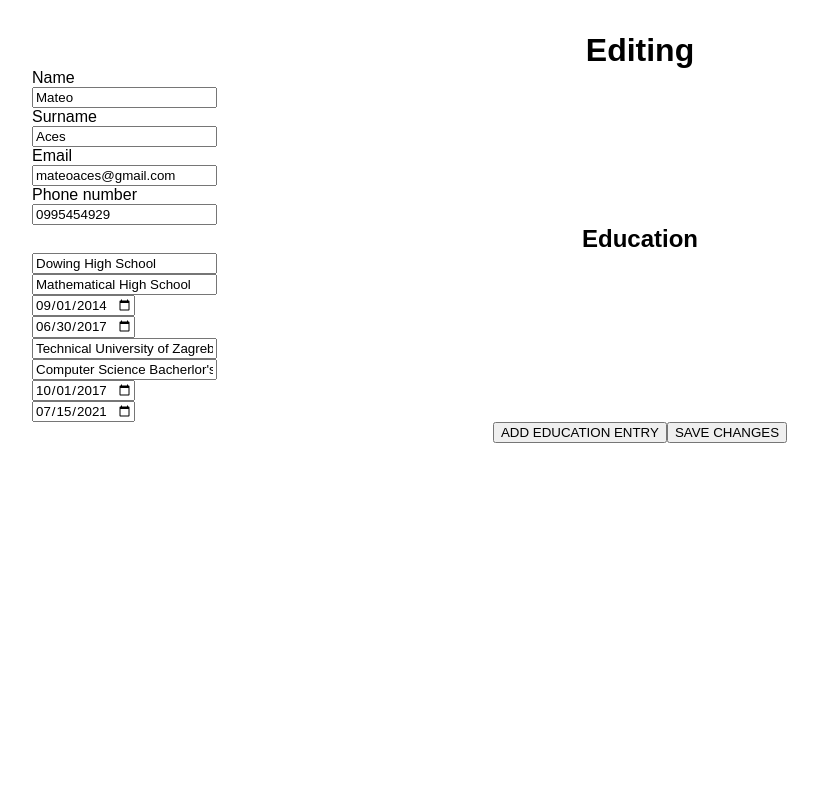
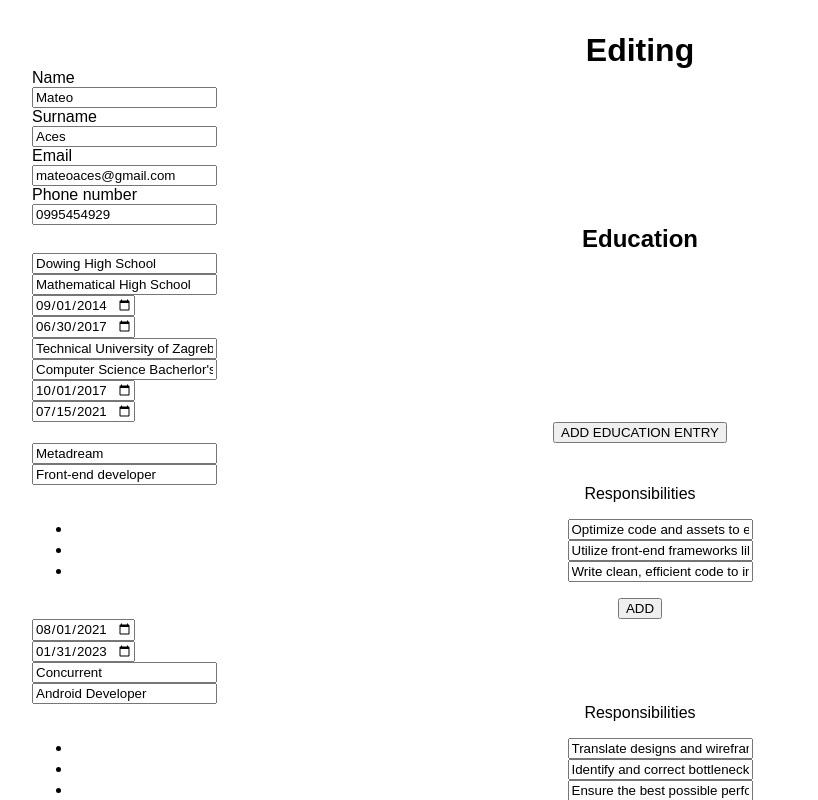
Before and after one commit to mateoo04/cv-application, a React (Vite) app: page / in a window 1280 px wide. Both pictures are taken after a click on the button "EDIT". Shown: the top 800 px of the page, without its empty margins (0-818 px from the left). Built offline with nearby package versions, Linux system fonts and the light colour scheme.

Commit message:
Create EditWorkExperienceEntry component
Work experience is now displayed and may be edited. EditEducationEntry was
moved into a separate file. deepEquality() was adjusted to be able to process
lists of responsibilities.

```diff
--- a/src/App.jsx
+++ b/src/App.jsx
@@ -34,9 +34,21 @@ function App() {
       companyName: 'Metadream',
       position: 'Front-end developer',
       mainResponsibilities: [
-        'Optimize code and assets to ensure fast load times and smooth performance',
-        'Utilize front-end frameworks like React to create scalable and reusable UI components',
-        'Write clean, efficient code to implement new features and functionalities based on project requirements',
+        {
+          value:
+            'Optimize code and assets to ensure fast load times and smooth performance',
+          id: 0,
+        },
+        {
+          value:
+            'Utilize front-end frameworks like React to create scalable and reusable UI components',
+          id: 1,
+        },
+        {
+          value:
+            'Write clean, efficient code to implement new features and functionalities based on project requirements',
+          id: 2,
+        },
       ],
       startDate: '2021-08-01',
       endDate: '2023-01-31',
@@ -46,12 +58,26 @@ function App() {
       companyName: 'Concurrent',
       position: 'Android Developer',
       mainResponsibilities: [
-        'Translate designs and wireframes into high quality code',
-        'Identify and correct bottlenecks and fix bugs',
-        'Ensure the best possible performance, quality, and responsiveness of the application',
+        {
+          value: 'Translate designs and wireframes into high quality code',
+          id: 0,
+        },
+        { value: 'Identify and correct bottlenecks and fix bugs', id: 1 },
+        {
+          value:
+            'Ensure the best possible performance, quality, and responsiveness of the application',
+          id: 2,
+        },
       ],
       startDate: '2023-02-01',
       id: 1,
+    },
+    {
+      companyName: 'Concurrent',
+      position: 'Team Lead',
+      mainResponsibilities: [{ value: '', id: 0 }],
+      startDate: '2024-02-01',
+      id: 2,
     },
   ]);
 
@@ -64,11 +90,13 @@ function App() {
           email={email}
           phoneNum={phoneNum}
           education={education}
+          workExperience={workExperience}
           handleNameChange={setName}
           handleSurnameChange={setSurname}
           handleEmailChange={setEmail}
           handlePhoneNumChange={setPhoneNum}
           handleEducationChange={setEducation}
+          handleWorkExperienceChange={setWorkExperience}
           onSubmit={() => setIsEditing(!isEditing)}
         />
       </>
--- a/src/components/CV.jsx
+++ b/src/components/CV.jsx
@@ -26,17 +26,21 @@ export default function CV({
       <div className='work-experience-list'>
         {workExperience.map((entry) => {
           return (
-            <div key={'work-experience-list-item' + entry.id}>
+            <div key={'work-experience-list-item-' + entry.id}>
               <h3>{entry.position}</h3>
               <p>{entry.companyName}</p>
               {entry.mainResponsibilities.length !== 0 && (
                 <>
                   <p>Responsibilities</p>
                   <ul>
-                    {entry.mainResponsibilities.map((responsibility, index) => {
+                    {entry.mainResponsibilities.map((responsibility) => {
                       return (
-                        <li key={'responsibility-item-' + index}>
-                          {responsibility}
+                        <li
+                          key={
+                            'responsibilities-list-item-' + responsibility.id
+                          }
+                        >
+                          {responsibility.value}
                         </li>
                       );
                     })}
--- /dev/null
+++ b/src/components/EditEducationEntry.jsx
@@ -0,0 +1,55 @@
+export default function EditEducationEntry({
+  educationEntry,
+  handleModifiedEducationChange,
+}) {
+  const { schoolName, titleOfStudy, startDate, endDate, id } = educationEntry;
+
+  return (
+    <>
+      <label htmlFor='school-name'>
+        <input
+          type='text'
+          id='school-name'
+          value={schoolName}
+          onChange={(e) =>
+            handleModifiedEducationChange(id, { schoolName: e.target.value })
+          }
+        />
+      </label>
+      <label htmlFor='study-title'>
+        <input
+          type='text'
+          id='study-title'
+          value={titleOfStudy}
+          onChange={(e) =>
+            handleModifiedEducationChange(id, { titleOfStudy: e.target.value })
+          }
+        />
+      </label>
+      <label htmlFor='start-date'>
+        <input
+          type='date'
+          id='start-date'
+          min='1900-01-01'
+          max='2100-12-31'
+          value={startDate}
+          onChange={(e) =>
+            handleModifiedEducationChange(id, { startDate: e.target.value })
+          }
+        />
+      </label>
+      <label htmlFor='end-date'>
+        <input
+          type='date'
+          id='end-date'
+          min='1900-01-01'
+          max='2100-12-31'
+          value={endDate}
+          onChange={(e) =>
+            handleModifiedEducationChange(id, { endDate: e.target.value })
+          }
+        />
+      </label>
+    </>
+  );
+}
--- a/src/components/EditForm.jsx
+++ b/src/components/EditForm.jsx
@@ -1,4 +1,6 @@
 import { useState } from 'react';
+import EditEducationEntry from './EditEducationEntry.jsx';
+import EditWorkExperienceEntry from './EditWorkExperienceEntry.jsx';
 import '../styles/EditForm.css';
 
 function deepEquality(firstArray, secondArray) {
@@ -10,64 +12,14 @@ function deepEquality(firstArray, secondArray) {
       Object.keys(item).length !== Object.keys(secondArray[index]).length
     )
       return false;
-
-    return Object.keys(item).every(
-      (key) => item[key] === secondArray[index][key]
-    );
+    return Object.keys(item).every((key) => {
+      if (Array.isArray(item)) {
+        return firstArray.every((item, index) => {
+          return item === secondArray[index];
+        });
+      } else return item[key] === secondArray[index][key];
+    });
   });
-}
-
-function EditEducationEntry({ educationEntry, handleEditEducationChange }) {
-  const { schoolName, titleOfStudy, startDate, endDate, id } = educationEntry;
-
-  return (
-    <>
-      <label htmlFor='school-name'>
-        <input
-          type='text'
-          id='school-name'
-          value={schoolName}
-          onChange={(e) =>
-            handleEditEducationChange(id, { schoolName: e.target.value })
-          }
-        />
-      </label>
-      <label htmlFor='study-title'>
-        <input
-          type='text'
-          id='study-title'
-          value={titleOfStudy}
-          onChange={(e) =>
-            handleEditEducationChange(id, { titleOfStudy: e.target.value })
-          }
-        />
-      </label>
-      <label htmlFor='start-date'>
-        <input
-          type='date'
-          id='start-date'
-          min='1900-01-01'
-          max='2100-12-31'
-          value={startDate}
-          onChange={(e) =>
-            handleEditEducationChange(id, { startDate: e.target.value })
-          }
-        />
-      </label>
-      <label htmlFor='end-date'>
-        <input
-          type='date'
-          id='end-date'
-          min='1900-01-01'
-          max='2100-12-31'
-          value={endDate}
-          onChange={(e) =>
-            handleEditEducationChange(id, { endDate: e.target.value })
-          }
-        />
-      </label>
-    </>
-  );
 }
 
 export default function EditForm({
@@ -76,35 +28,39 @@ export default function EditForm({
   email,
   phoneNum,
   education,
+  workExperience,
   handleNameChange,
   handleSurnameChange,
   handleEmailChange,
   handlePhoneNumChange,
   handleEducationChange,
+  handleWorkExperienceChange,
   onSubmit,
 }) {
-  const [editName, setEditName] = useState(name);
-  const [editSurname, setEditSurname] = useState(surname);
-  const [editEmail, setEditEmail] = useState(email);
-  const [editPhoneNum, setEditPhoneNum] = useState(phoneNum);
-  const [editEducation, setEditEducation] = useState(education);
+  const [modifiedName, setModifiedName] = useState(name);
+  const [modifiedSurname, setModifiedSurname] = useState(surname);
+  const [modifiedEmal, setModifiedEmal] = useState(email);
+  const [modifiedPhoneNum, setModifiedPhoneNum] = useState(phoneNum);
+  const [modifiedEducation, setModifiedEducation] = useState(education);
+  const [modifiedWorkExperience, setModifiedWorkExperience] =
+    useState(workExperience);
 
-  function handleEditNameChange(e) {
-    setEditName(e.target.value);
+  function handleModifiedNameChange(e) {
+    setModifiedName(e.target.value);
   }
-  function handleEditSurnameChange(e) {
-    setEditSurname(e.target.value);
+  function handleModifiedSurnameChange(e) {
+    setModifiedSurname(e.target.value);
   }
-  function handleEditEmailChange(e) {
-    setEditEmail(e.target.value);
+  function handleModifiedEmalChange(e) {
+    setModifiedEmal(e.target.value);
   }
-  function handleEditPhoneNumChange(e) {
-    setEditPhoneNum(e.target.value);
+  function handleModifiedPhoneNumChange(e) {
+    setModifiedPhoneNum(e.target.value);
   }
 
-  function handleEditEducationChange(id, modifiedProperties) {
-    setEditEducation(
-      editEducation.map((entry) => {
+  function handleModifiedEducationChange(id, modifiedProperties) {
+    setModifiedEducation(
+      modifiedEducation.map((entry) => {
         if (entry.id === id) {
           return { ...entry, ...modifiedProperties };
         } else return entry;
@@ -112,15 +68,39 @@ export default function EditForm({
     );
   }
 
+  function handleModifiedWorkExperienceChange(id, modifiedProperties) {
+    setModifiedWorkExperience(
+      modifiedWorkExperience.map((entry) => {
+        if (entry.id === id) {
+          return { ...entry, ...modifiedProperties };
+        } else return entry;
+      })
+    );
+  }
+
+  function appendWorkExperienceEntry() {
+    setModifiedWorkExperience([
+      ...modifiedWorkExperience,
+      {
+        companyName: '',
+        position: '',
+        mainResponsibilities: [{ value: '', id: 0 }],
+        startDate: '',
+        endDate: '',
+        id: modifiedWorkExperience[modifiedWorkExperience.length - 1].id + 1,
+      },
+    ]);
+  }
+
   function appendEducationEntry() {
-    setEditEducation([
-      ...editEducation,
+    setModifiedEducation([
+      ...modifiedEducation,
       {
         schoolName: '',
         titleOfStudy: '',
         startDate: '',
         endDate: '',
-        id: editEducation.length,
+        id: modifiedEducation[modifiedEducation.length - 1].id + 1,
       },
     ]);
   }
@@ -128,12 +108,15 @@ export default function EditForm({
   function handleSubmit(e) {
     e.preventDefault();
 
-    if (name !== editName) handleNameChange(editName);
-    if (surname !== editSurname) handleSurnameChange(editSurname);
-    if (email !== editEmail) handleEmailChange(editEmail);
-    if (phoneNum !== editPhoneNum) handlePhoneNumChange(editPhoneNum);
-    if (!deepEquality(education, editEducation))
-      handleEducationChange(editEducation);
+    if (name !== modifiedName) handleNameChange(modifiedName);
+    if (surname !== modifiedSurname) handleSurnameChange(modifiedSurname);
+    if (email !== modifiedEmal) handleEmailChange(modifiedEmal);
+    if (phoneNum !== modifiedPhoneNum) handlePhoneNumChange(modifiedPhoneNum);
+    if (!deepEquality(education, modifiedEducation))
+      handleEducationChange(modifiedEducation);
+    if (!deepEquality(workExperience, modifiedWorkExperience)) {
+      handleWorkExperienceChange(modifiedWorkExperience);
+    }
 
     onSubmit();
   }
@@ -147,8 +130,8 @@ export default function EditForm({
           <input
             type='text'
             id='name'
-            value={editName}
-            onChange={handleEditNameChange}
+            value={modifiedName}
+            onChange={handleModifiedNameChange}
           />
         </label>
         <label htmlFor='surname'>
@@ -156,8 +139,8 @@ export default function EditForm({
           <input
             type='text'
             id='surname'
-            value={editSurname}
-            onChange={handleEditSurnameChange}
+            value={modifiedSurname}
+            onChange={handleModifiedSurnameChange}
           />
         </label>
         <label htmlFor='email'>
@@ -165,8 +148,8 @@ export default function EditForm({
           <input
             type='email'
             id='email'
-            value={editEmail}
-            onChange={handleEditEmailChange}
+            value={modifiedEmal}
+            onChange={handleModifiedEmalChange}
           />
         </label>
         <label htmlFor='phoneNum'>
@@ -174,19 +157,19 @@ export default function EditForm({
           <input
             type='tel'
             id='phoneNum'
-            value={editPhoneNum}
-            onChange={handleEditPhoneNumChange}
+            value={modifiedPhoneNum}
+            onChange={handleModifiedPhoneNumChange}
           />
         </label>
 
         <h2>Education</h2>
         <div className='edit-education-list'>
-          {editEducation.map((entry) => {
+          {modifiedEducation.map((entry) => {
             return (
               <EditEducationEntry
                 key={'edit-education-list-item-' + entry.id}
                 educationEntry={entry}
-                handleEditEducationChange={handleEditEducationChange}
+                handleModifiedEducationChange={handleModifiedEducationChange}
               />
             );
           })}
@@ -195,6 +178,27 @@ export default function EditForm({
           ADD EDUCATION ENTRY
         </button>
 
+        <div className='edit-work-experience-list'>
+          {modifiedWorkExperience.map((entry) => {
+            return (
+              <EditWorkExperienceEntry
+                key={'edit-work-experience-list-item-' + entry.id}
+                workExperienceEntry={entry}
+                handleModifiedWorkExperienceChange={
+                  handleModifiedWorkExperienceChange
+                }
+              />
+            );
+          })}
+        </div>
+        <button
+          type='button'
+          value=''
+          onClick={() => appendWorkExperienceEntry()}
+        >
+          ADD WORK EXPERIENCE ENTRY
+        </button>
+
         <input type='submit' value='SAVE CHANGES' />
       </form>
     </>
--- /dev/null
+++ b/src/components/EditWorkExperienceEntry.jsx
@@ -0,0 +1,112 @@
+export default function EditWorkExperienceEntry({
+  workExperienceEntry,
+  handleModifiedWorkExperienceChange,
+}) {
+  const {
+    companyName,
+    position,
+    mainResponsibilities,
+    startDate,
+    endDate,
+    id,
+  } = workExperienceEntry;
+
+  function updateResponsibilityList(responsibilityId, modifiedValue) {
+    const list = mainResponsibilities.map((responsibility) => {
+      if (responsibilityId === responsibility.id) {
+        return { ...responsibility, value: modifiedValue };
+      }
+      return responsibility;
+    });
+
+    handleModifiedWorkExperienceChange(id, { mainResponsibilities: list });
+  }
+
+  function addResponsibilityItem() {
+    handleModifiedWorkExperienceChange(id, {
+      mainResponsibilities: [
+        ...mainResponsibilities,
+        {
+          value: '',
+          id: mainResponsibilities[mainResponsibilities.length - 1].id + 1,
+        },
+      ],
+    });
+  }
+
+  return (
+    <>
+      <label htmlFor='company-name'>
+        <input
+          type='text'
+          id='company-name'
+          value={companyName}
+          onChange={(e) =>
+            handleModifiedWorkExperienceChange(id, {
+              companyName: e.target.value,
+            })
+          }
+        />
+      </label>
+      <label htmlFor='position'>
+        <input
+          type='text'
+          id='position'
+          value={position}
+          onChange={(e) =>
+            handleModifiedWorkExperienceChange(id, {
+              position: e.target.value,
+            })
+          }
+        />
+      </label>
+      <p>Responsibilities</p>
+      {
+        <ul>
+          {mainResponsibilities.map((responsibility) => {
+            return (
+              <li key={'modifiable-responsibility-' + responsibility.id}>
+                <input
+                  type='text'
+                  value={responsibility.value}
+                  onChange={(e) =>
+                    updateResponsibilityList(responsibility.id, e.target.value)
+                  }
+                />
+              </li>
+            );
+          })}
+        </ul>
+      }
+      <button type='button' value='' onClick={addResponsibilityItem}>
+        ADD
+      </button>
+      <label htmlFor='start-date'>
+        <input
+          type='date'
+          id='start-date'
+          min='1900-01-01'
+          max='2100-12-31'
+          value={startDate}
+          onChange={(e) =>
+            handleModifiedWorkExperienceChange(id, {
+              startDate: e.target.value,
+            })
+          }
+        />
+      </label>
+      <label htmlFor='end-date'>
+        <input
+          type='date'
+          id='end-date'
+          min='1900-01-01'
+          max='2100-12-31'
+          value={endDate}
+          onChange={(e) =>
+            handleModifiedWorkExperienceChange(id, { endDate: e.target.value })
+          }
+        />
+      </label>
+    </>
+  );
+}
```
